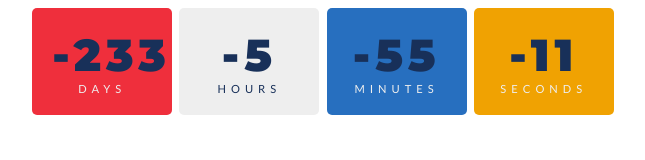
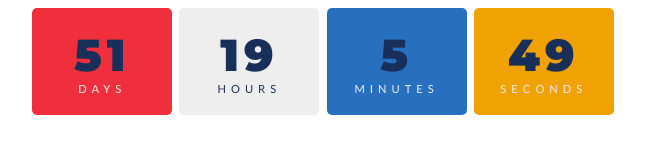
Before and after one commit to NotAbu-S/Countdown, a plain HTML site: page index.html in a window 1280 px wide. Shown: the whole page, without its empty margins (317-962 px from the left). Drawn offline with Linux system fonts and the light colour scheme.

Commit message:
Date Updated

```diff
--- a/index.html
+++ b/index.html
@@ -103,7 +103,7 @@ body{
 </body>
 <script>
     const year = new Date().getFullYear();
-const myDate = new Date('Jul 30, 2025 00:00:00');
+const myDate = new Date('May 10, 2026 00:00:00');
 console.log(myDate);
 
 // countdown
```
